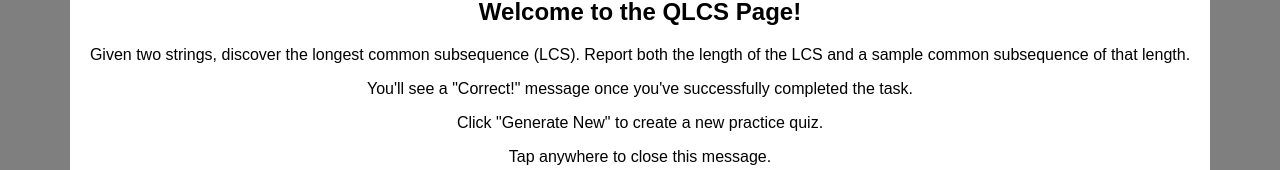
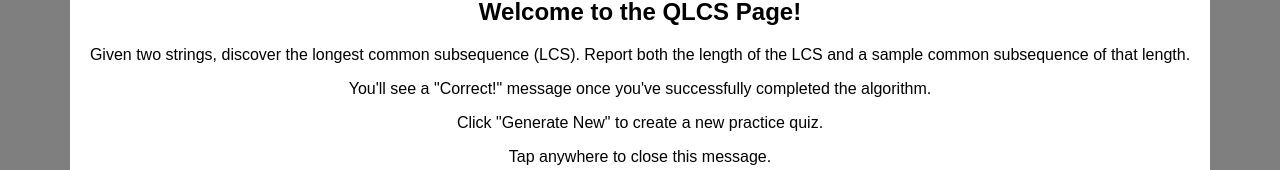
Before and after one commit to DanielH987/algorithm-visualizer, a React (Create React App) app: page /qlcs in a window 1280 px wide. Shown: the part 320-490 px from the top of the page. Built offline with nearby package versions, Linux system fonts and the light colour scheme.

Commit message:
Refactor QLCS page modal message for algorithm completion

```diff
--- a/src/pages/Qlcs.js
+++ b/src/pages/Qlcs.js
@@ -18,7 +18,7 @@ const Qlcs = () => {
       <Modal isOpen={isModalOpen} onClose={handleCloseModal}>
         <h2>Welcome to the QLCS Page!</h2>
         <p>Given two strings, discover the longest common subsequence (LCS). Report both the length of the LCS and a sample common subsequence of that length.</p>
-        <p>You'll see a "Correct!" message once you've successfully completed the task.</p>
+        <p>You'll see a "Correct!" message once you've successfully completed the algorithm.</p>
         <p>Click "Generate New" to create a new practice quiz.</p>
         <p>Tap anywhere to close this message.</p>
       </Modal>
```
